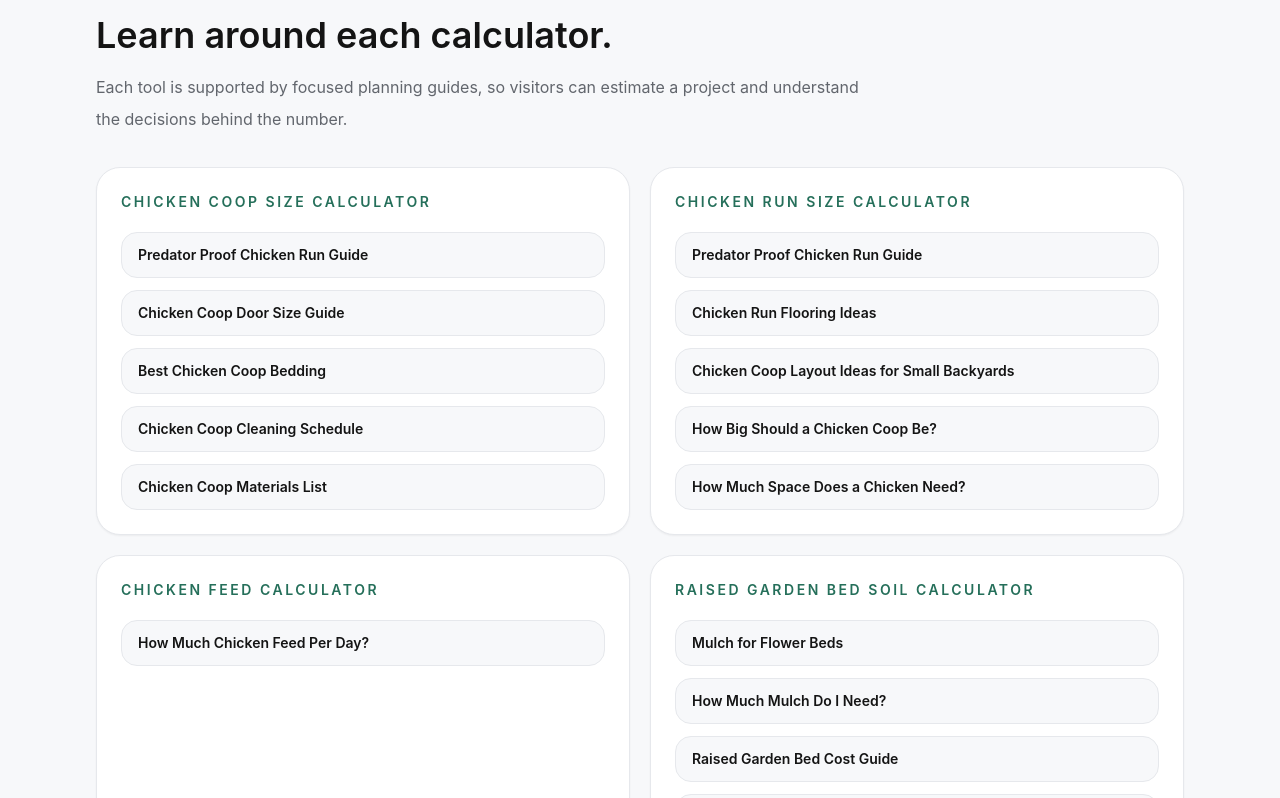
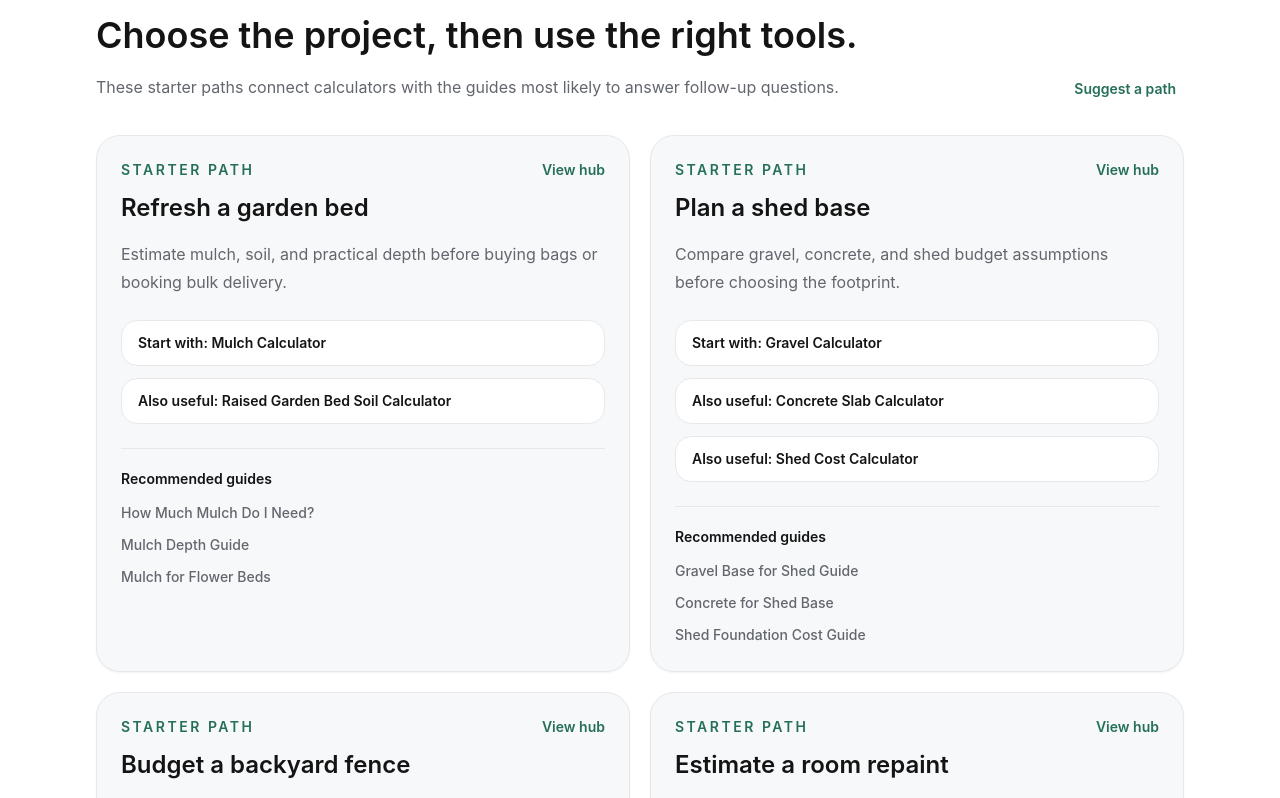
Before and after one commit to bcd736710-sketch/buildmetric, a Next.js app: page /tools in a window 1280 px wide. Shown: the part 3022-3820 px from the top of the page. Built offline with nearby package versions, Linux system fonts and the light colour scheme; no server answers.

Commit message:
Add project starter paths

```diff
--- a/app/page.tsx
+++ b/app/page.tsx
@@ -5,6 +5,7 @@ import { HomeVisual } from "@/components/home-visual";
 import { ToolCard } from "@/components/tool-card";
 import { blogPosts } from "@/lib/blog";
 import { calculators } from "@/lib/calculators";
+import { projectPaths } from "@/lib/project-paths";
 
 export default function HomePage() {
   const featuredCalculators = calculators.slice(-6).reverse();
@@ -103,6 +104,54 @@ export default function HomePage() {
                 <p className="mt-3 text-sm leading-6 text-muted">
                   {category.description}
                 </p>
+              </Link>
+            ))}
+          </div>
+        </Container>
+      </section>
+
+      <section className="border-b border-line bg-surface py-16 sm:py-20">
+        <Container>
+          <div className="max-w-3xl">
+            <p className="text-sm font-semibold uppercase tracking-[0.18em] text-brand">
+              Project starters
+            </p>
+            <h2 className="mt-3 text-3xl font-semibold text-ink sm:text-4xl">
+              Pick a project path before choosing a calculator.
+            </h2>
+            <p className="mt-4 leading-8 text-muted">
+              Start with the goal, then move through the right estimate, guide,
+              and planning check without hunting across the whole site.
+            </p>
+          </div>
+
+          <div className="mt-8 grid gap-5 lg:grid-cols-2">
+            {projectPaths.map((path) => (
+              <Link
+                key={path.title}
+                href={path.href}
+                className="group rounded-3xl border border-line bg-white p-6 shadow-sm transition hover:-translate-y-0.5 hover:border-ink hover:shadow-soft focus-visible:outline-none focus-visible:ring-4 focus-visible:ring-brand/20"
+              >
+                <p className="text-sm font-semibold uppercase tracking-[0.18em] text-brand">
+                  {path.steps.length} step plan
+                </p>
+                <h3 className="mt-4 text-2xl font-semibold text-ink">
+                  {path.title}
+                </h3>
+                <p className="mt-3 leading-7 text-muted">
+                  {path.description}
+                </p>
+                <ol className="mt-5 grid gap-2 text-sm font-medium text-ink">
+                  {path.steps.map((step) => (
+                    <li key={step} className="flex gap-3">
+                      <span className="mt-2 h-1.5 w-1.5 flex-none rounded-full bg-brand" />
+                      <span>{step}</span>
+                    </li>
+                  ))}
+                </ol>
+                <span className="mt-6 inline-flex text-sm font-semibold text-ink transition group-hover:text-brand">
+                  Open project hub
+                </span>
               </Link>
             ))}
           </div>
--- a/app/tools/page.tsx
+++ b/app/tools/page.tsx
@@ -2,8 +2,9 @@ import type { Metadata } from "next";
 import Link from "next/link";
 import { Container } from "@/components/container";
 import { ToolCard } from "@/components/tool-card";
-import { getPostsForTool } from "@/lib/blog";
-import { calculators } from "@/lib/calculators";
+import { blogPostBySlug, getPostsForTool } from "@/lib/blog";
+import { calculatorBySlug, calculators } from "@/lib/calculators";
+import { projectPaths } from "@/lib/project-paths";
 
 const calculatorCategories = Array.from(
   new Set(calculators.map((calculator) => calculator.category)),
@@ -98,6 +99,105 @@ export default function ToolsPage() {
         </Container>
       </section>
 
+      <section className="border-t border-line bg-white py-12 sm:py-16">
+        <Container>
+          <div className="flex flex-col gap-4 sm:flex-row sm:items-end sm:justify-between">
+            <div className="max-w-3xl">
+              <p className="text-sm font-semibold uppercase tracking-[0.18em] text-brand">
+                Project paths
+              </p>
+              <h2 className="mt-3 text-3xl font-semibold text-ink sm:text-4xl">
+                Choose the project, then use the right tools.
+              </h2>
+              <p className="mt-4 leading-8 text-muted">
+                These starter paths connect calculators with the guides most
+                likely to answer follow-up questions.
+              </p>
+            </div>
+            <Link
+              href="/contact"
+              className="rounded-full px-2 py-1 text-sm font-semibold text-brand focus-visible:outline-none focus-visible:ring-4 focus-visible:ring-brand/20"
+            >
+              Suggest a path
+            </Link>
+          </div>
+
+          <div className="mt-8 grid gap-5 lg:grid-cols-2">
+            {projectPaths.map((path) => {
+              const primaryTool = calculatorBySlug[path.primaryTool];
+              const secondaryTools = path.secondaryTools
+                .map((slug) => calculatorBySlug[slug])
+                .filter(Boolean);
+              const guides = path.guideSlugs
+                .map((slug) => blogPostBySlug[slug])
+                .filter(Boolean);
+
+              return (
+                <div
+                  key={path.title}
+                  className="rounded-3xl border border-line bg-surface p-6 shadow-sm"
+                >
+                  <div className="flex flex-col gap-3 sm:flex-row sm:items-start sm:justify-between">
+                    <div>
+                      <p className="text-sm font-semibold uppercase tracking-[0.18em] text-brand">
+                        Starter path
+                      </p>
+                      <h3 className="mt-3 text-2xl font-semibold text-ink">
+                        {path.title}
+                      </h3>
+                    </div>
+                    <Link
+                      href={path.href}
+                      className="text-sm font-semibold text-brand focus-visible:outline-none focus-visible:ring-4 focus-visible:ring-brand/20"
+                    >
+                      View hub
+                    </Link>
+                  </div>
+                  <p className="mt-4 leading-7 text-muted">
+                    {path.description}
+                  </p>
+
+                  <div className="mt-6 grid gap-3">
+                    <Link
+                      href={`/tools/${primaryTool.slug}`}
+                      className="rounded-2xl border border-line bg-white px-4 py-3 text-sm font-semibold text-ink transition hover:border-ink focus-visible:outline-none focus-visible:ring-4 focus-visible:ring-brand/20"
+                    >
+                      Start with: {primaryTool.name}
+                    </Link>
+                    {secondaryTools.map((tool) => (
+                      <Link
+                        key={tool.slug}
+                        href={`/tools/${tool.slug}`}
+                        className="rounded-2xl border border-line bg-white px-4 py-3 text-sm font-semibold text-ink transition hover:border-ink focus-visible:outline-none focus-visible:ring-4 focus-visible:ring-brand/20"
+                      >
+                        Also useful: {tool.name}
+                      </Link>
+                    ))}
+                  </div>
+
+                  <div className="mt-6 border-t border-line pt-5">
+                    <p className="text-sm font-semibold text-ink">
+                      Recommended guides
+                    </p>
+                    <div className="mt-3 grid gap-2">
+                      {guides.map((post) => (
+                        <Link
+                          key={post.slug}
+                          href={`/blog/${post.slug}`}
+                          className="text-sm font-medium leading-6 text-muted transition hover:text-brand focus-visible:outline-none focus-visible:ring-4 focus-visible:ring-brand/20"
+                        >
+                          {post.title}
+                        </Link>
+                      ))}
+                    </div>
+                  </div>
+                </div>
+              );
+            })}
+          </div>
+        </Container>
+      </section>
+
       <section className="border-t border-line bg-surface py-12 sm:py-16">
         <Container>
           <div className="max-w-3xl">
--- /dev/null
+++ b/lib/project-paths.ts
@@ -0,0 +1,84 @@
+export type ProjectPath = {
+  title: string;
+  description: string;
+  href: string;
+  primaryTool: string;
+  secondaryTools: string[];
+  guideSlugs: string[];
+  steps: string[];
+};
+
+export const projectPaths: ProjectPath[] = [
+  {
+    title: "Refresh a garden bed",
+    description:
+      "Estimate mulch, soil, and practical depth before buying bags or booking bulk delivery.",
+    href: "/garden-diy",
+    primaryTool: "mulch-calculator",
+    secondaryTools: ["raised-garden-bed-soil-calculator"],
+    guideSlugs: [
+      "how-much-mulch-do-i-need",
+      "mulch-depth-guide",
+      "mulch-for-flower-beds",
+    ],
+    steps: [
+      "Measure the bed area.",
+      "Choose a practical depth.",
+      "Compare bagged material with bulk delivery.",
+    ],
+  },
+  {
+    title: "Plan a shed base",
+    description:
+      "Compare gravel, concrete, and shed budget assumptions before choosing the footprint.",
+    href: "/shed-planning",
+    primaryTool: "gravel-calculator",
+    secondaryTools: ["concrete-slab-calculator", "shed-cost-calculator"],
+    guideSlugs: [
+      "gravel-base-for-shed-guide",
+      "concrete-for-shed-base",
+      "shed-foundation-cost-guide",
+    ],
+    steps: [
+      "Pick the shed size.",
+      "Estimate base material.",
+      "Check cost, drainage, and local rules.",
+    ],
+  },
+  {
+    title: "Budget a backyard fence",
+    description:
+      "Estimate linear feet, gates, and material choices before calling suppliers or contractors.",
+    href: "/backyard-diy",
+    primaryTool: "fence-cost-calculator",
+    secondaryTools: ["gravel-calculator"],
+    guideSlugs: [
+      "how-much-does-a-fence-cost",
+      "wood-vs-vinyl-vs-chain-link-fence-cost",
+      "vinyl-fence-cost-guide",
+    ],
+    steps: [
+      "Measure the fence run.",
+      "Compare common materials.",
+      "Add gates and site constraints.",
+    ],
+  },
+  {
+    title: "Estimate a room repaint",
+    description:
+      "Turn room dimensions, coats, and coverage into a clear paint-buying estimate.",
+    href: "/home-improvement",
+    primaryTool: "paint-calculator",
+    secondaryTools: [],
+    guideSlugs: [
+      "how-much-paint-do-i-need",
+      "paint-coverage-by-room",
+      "paint-calculator-for-living-rooms",
+    ],
+    steps: [
+      "Measure wall area.",
+      "Subtract large openings if needed.",
+      "Choose coats and coverage.",
+    ],
+  },
+];
```
